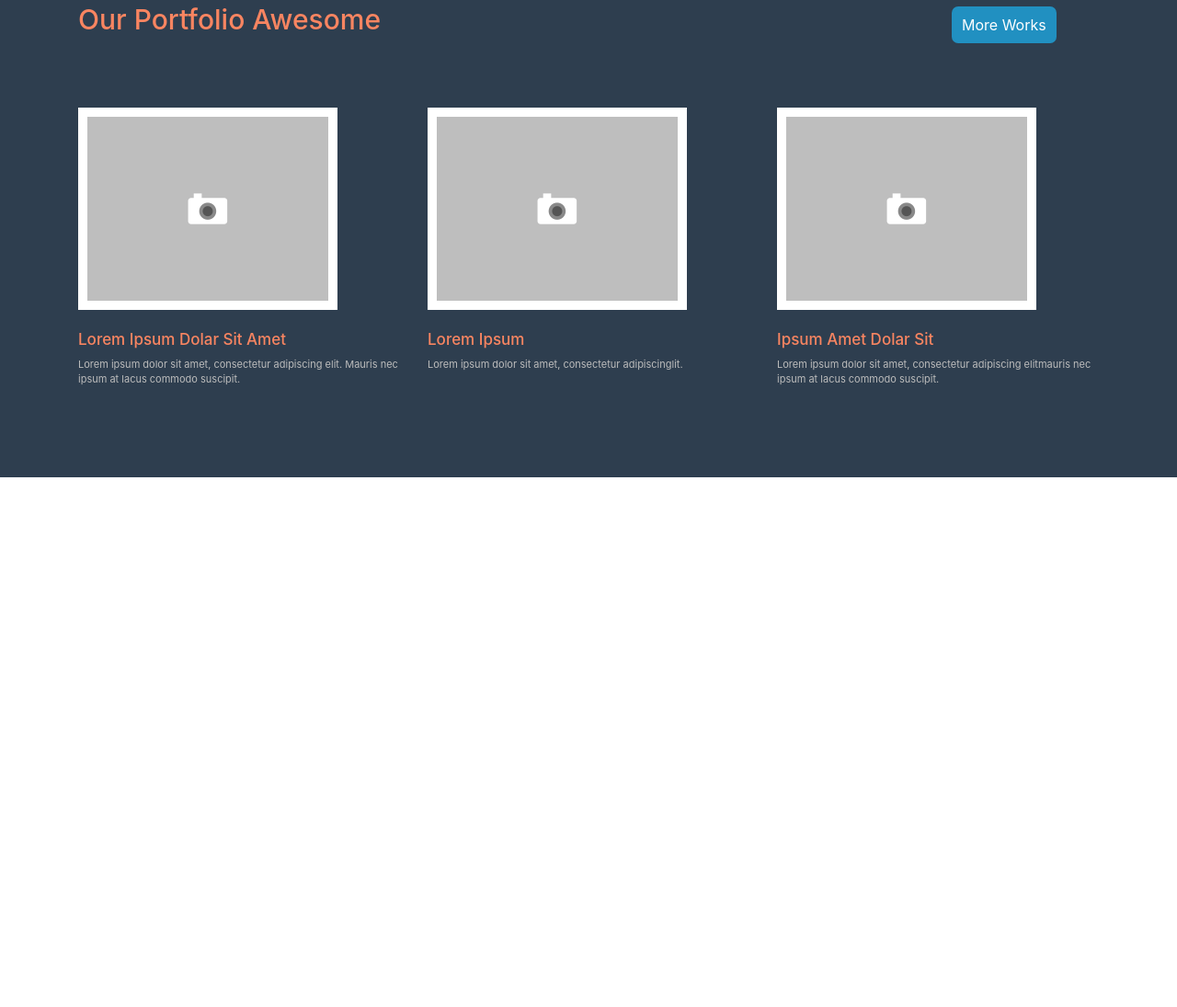
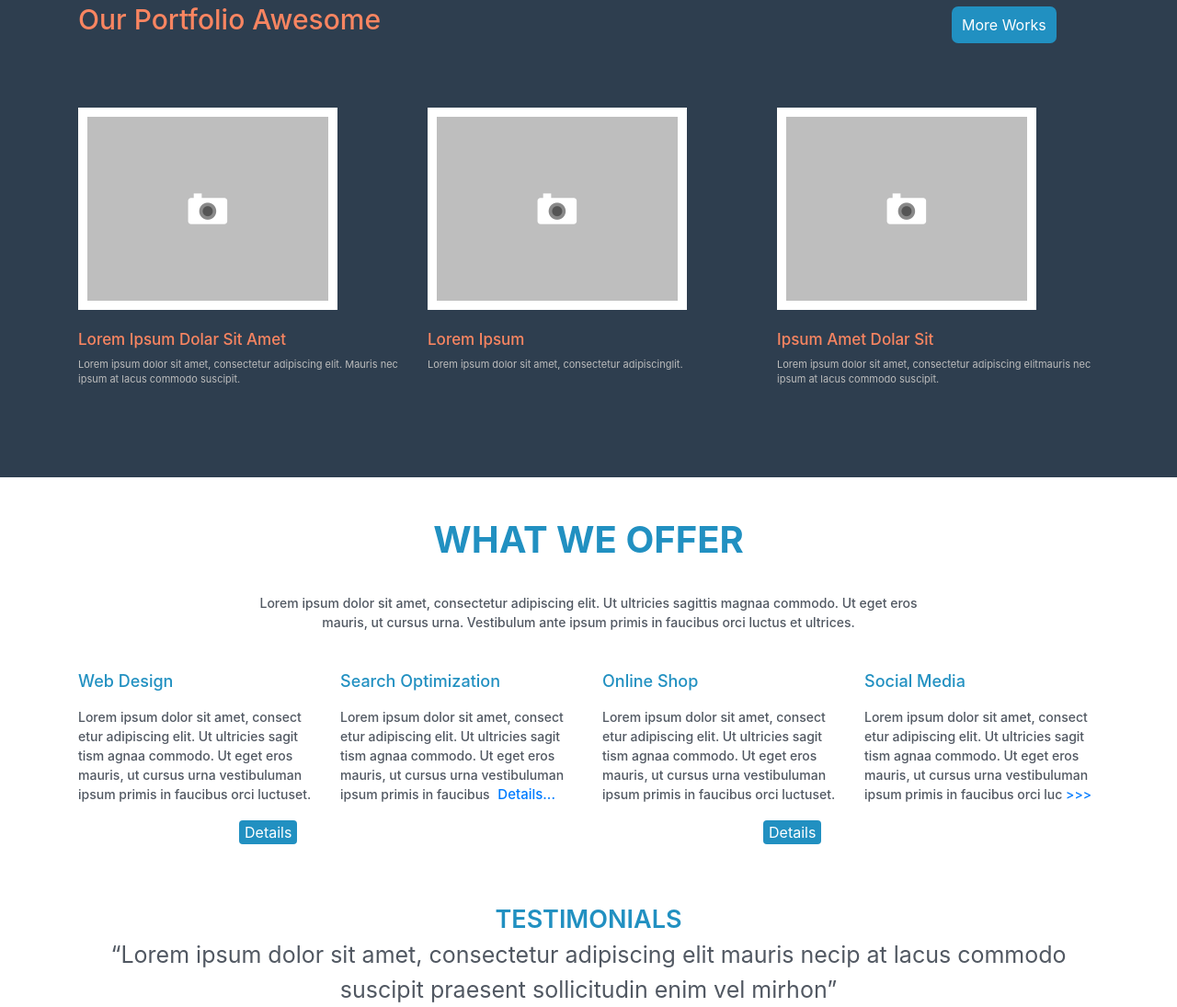
Before and after one commit to Miernyi/Your-Logo, a plain HTML site: page index.html in a window 1280 px wide. Shown: the part 1097-2192 px from the top of the page at 92% size. Before the commit the page ends 1616 px from the top, so only its background shows below. Drawn offline with nearby package versions, Linux system fonts and the light colour scheme.

Commit message:
Add files via upload

```diff
--- a/index.html
+++ b/index.html
@@ -9,7 +9,7 @@
     <!-- Bootstrap CSS -->
     <link rel="stylesheet" href="https://stackpath.bootstrapcdn.com/bootstrap/4.4.1/css/bootstrap.min.css" integrity="sha384-Vkoo8x4CGsO3+Hhxv8T/Q5PaXtkKtu6ug5TOeNV6gBiFeWPGFN9MuhOf23Q9Ifjh" crossorigin="anonymous">
     <link href="style.css" rel="stylesheet">
-    <title>Document</title>
+    <title>Your Logo</title>
 </head>
 
 <body>
@@ -104,6 +104,46 @@
             </div>
         </div>
     </section>
+    <section class="offer">
+        <div class="container">
+            <div class="row">
+                <div class="col-lg-12 offer__title">
+                    <div class="offer__suptitle">WHAT WE OFFER</div>
+                    <div class="offer__subtitle">Lorem ipsum dolor sit amet, consectetur adipiscing elit. Ut ultricies sagittis magnaa commodo. Ut eget eros mauris, ut cursus urna. Vestibulum ante ipsum primis in faucibus orci luctus et ultrices.</div>
+                </div>
+            </div>
+            <div class="row d-flex justify-content-between">
+                <div class="col-lg-3">
+                    <div class="offer__sup">Web Design</div>
+                    <div class="offer__sub">Lorem ipsum dolor sit amet, consect etur adipiscing elit. Ut ultricies sagit tism agnaa commodo. Ut eget eros mauris, ut cursus urna vestibuluman ipsum primis in faucibus orci luctuset.</div>
+                    <button class="offer__btn">Details</button>
+                </div>
+                <div class="col-lg-3">
+                    <div class="offer__sup">Search Optimization</div>
+                    <div class="offer__sub">Lorem ipsum dolor sit amet, consect etur adipiscing elit. Ut ultricies sagit tism agnaa commodo. Ut eget eros mauris, ut cursus urna vestibuluman ipsum primis in faucibus <a class="details" href="#">Details...</a></div>
+                </div>
+                <div class="col-lg-3">
+                    <div class="offer__sup">Online Shop</div>
+                    <div class="offer__sub">Lorem ipsum dolor sit amet, consect etur adipiscing elit. Ut ultricies sagit tism agnaa commodo. Ut eget eros mauris, ut cursus urna vestibuluman ipsum primis in faucibus orci luctuset.</div>
+                    <button class="offer__btn">Details</button>
+                </div>
+                <div class="col-lg-3">
+                    <div class="offer__sup">Social Media</div>
+                    <div class="offer__sub">Lorem ipsum dolor sit amet, consect etur adipiscing elit. Ut ultricies sagit tism agnaa commodo. Ut eget eros mauris, ut cursus urna vestibuluman ipsum primis in faucibus orci luc <a href="#">>>></a></div>
+                </div>
+            </div>
+        </div>
+    </section>
+    <section class="testimonials">
+        <div class="container">
+            <div class="row">
+                <div class="col-lg-12 offer__title">
+                    <div class="testimonials__suptitle">Testimonials</div>
+                    <div class="testimonials__subtitle">“Lorem ipsum dolor sit amet, consectetur adipiscing elit mauris necip at lacus commodo suscipit praesent sollicitudin enim vel mirhon”</div>
+                </div>
+            </div>
+        </div>
+    </section>
     <script src="https://code.jquery.com/jquery-3.4.1.slim.min.js" integrity="sha384-J6qa4849blE2+poT4WnyKhv5vZF5SrPo0iEjwBvKU7imGFAV0wwj1yYfoRSJoZ+n" crossorigin="anonymous"></script>
     <script src="https://cdn.jsdelivr.net/npm/popper.js@1.16.0/dist/umd/popper.min.js" integrity="sha384-Q6E9RHvbIyZFJoft+2mJbHaEWldlvI9IOYy5n3zV9zzTtmI3UksdQRVvoxMfooAo" crossorigin="anonymous"></script>
     <script src="https://stackpath.bootstrapcdn.com/bootstrap/4.4.1/js/bootstrap.min.js" integrity="sha384-wfSDF2E50Y2D1uUdj0O3uMBJnjuUD4Ih7YwaYd1iqfktj0Uod8GCExl3Og8ifwB6" crossorigin="anonymous"></script>
--- a/style.css
+++ b/style.css
@@ -137,14 +137,87 @@ li {
     margin-top: 70px;
 }
 
-
-.portfolio__sup{
+.portfolio__sup {
     font-size: 17px;
     color: #f98561;
 }
-
 
 .portfolio__sub {
     font-size: 11px;
     color: #bcbcbc;
 }
+
+.offer {
+    padding-top: 38px;
+    padding-bottom: 30px;
+}
+
+.offer__title {
+    text-align: center;
+}
+
+.offer__suptitle {
+    font-size: 40px;
+    color: #2190c1;
+    font-weight: 700;
+    margin-bottom: 28px;
+}
+
+.offer__subtitle {
+    font-size: 14px;
+    color: #515862;
+    font-weight: 500;
+    margin: 0 auto;
+    margin-bottom: 40px;
+    width: 720px;
+}
+
+.offer__sup {
+    font-size: 18px;
+    color: #2190c1;
+    font-weight: 500;
+    margin-bottom: 15px;
+}
+
+.offer__sub {
+    font-size: 14px;
+    color: #515862;
+    font-weight: 500;
+    margin-bottom: 18px;
+}
+
+.offer__btn {
+    margin-left: 175px;
+    border: none;
+    border-radius: 4px;
+    background-color: #2190c1;
+    color: #fff;
+    font-size: 15x;
+}
+
+.details {
+    font-size: 15px;
+    margin-left: 5px;
+}
+
+.testimonials {
+    padding-top: 32px;
+}
+
+
+.testimonials__suptitle{
+    text-transform: uppercase;
+    font-size: 27px;
+    color: #2190c1;
+    font-weight: 600;
+}
+
+.testimonials__subtitle {
+    font-size: 25px;
+    color: #515862;
+    font-weight: 5
+
+
+        00;
+
+}
```
